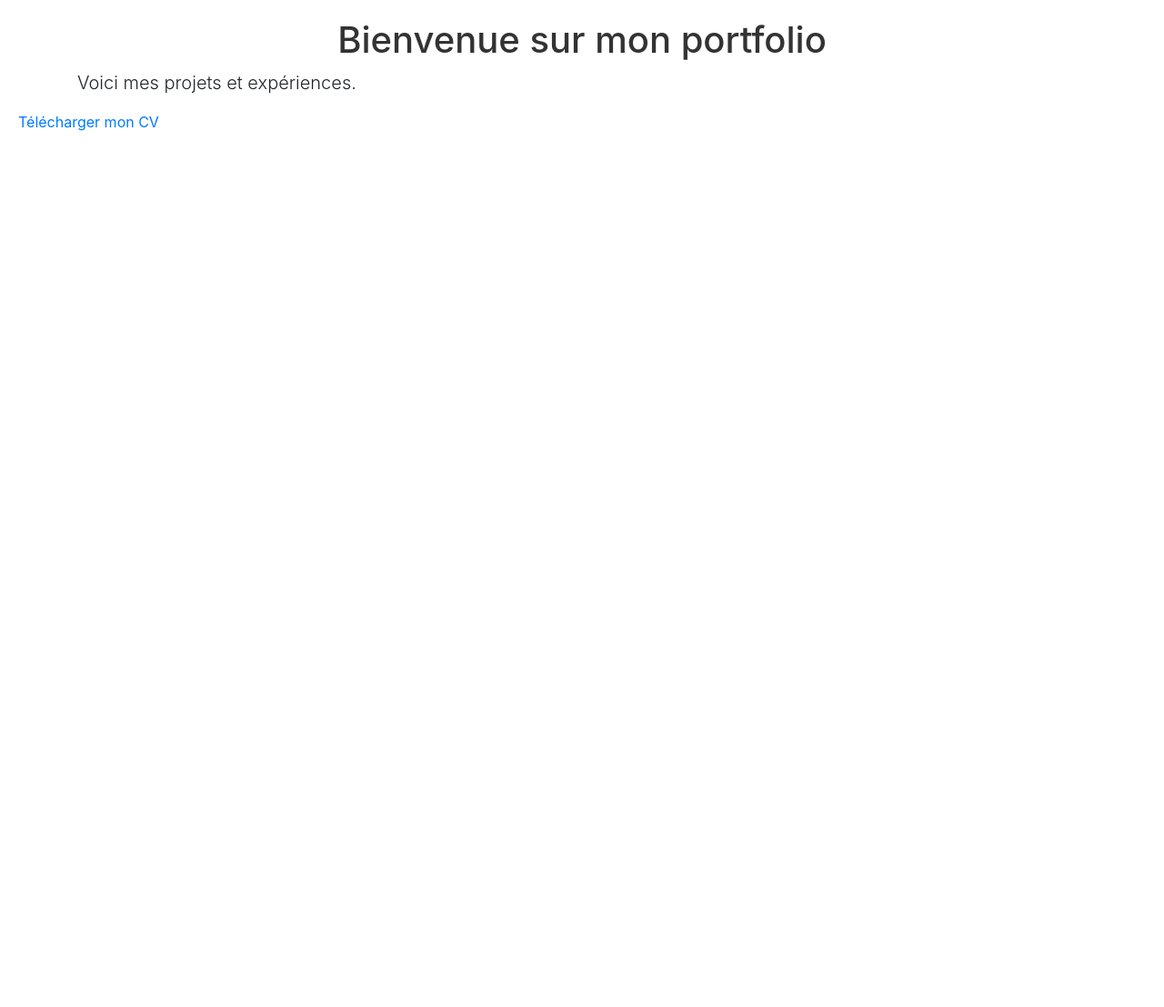
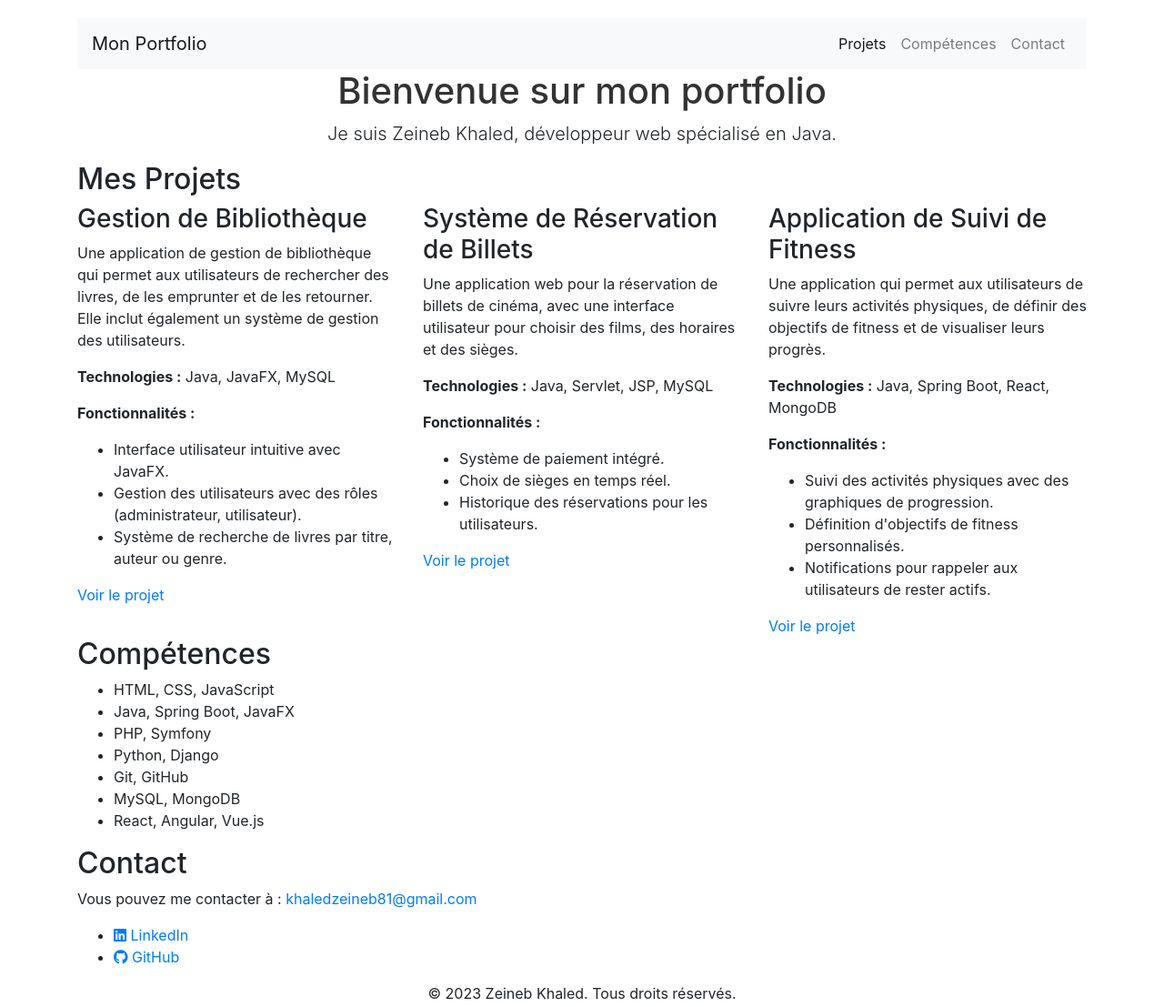
Before and after one commit to KhaledZeineb/KhaledZeineb.github.io, a plain HTML site: page index.html in a window 1280 px wide. Shown: the whole page at 91% size. Before the commit the page ends 800 px from the top, so only its background shows below. Drawn offline with nearby package versions, Linux system fonts and the light colour scheme.

Commit message:
Initial commit

```diff
--- a/index.html
+++ b/index.html
@@ -6,14 +6,113 @@
     <title>Mon Portfolio - Développeur Web</title>
     <link rel="stylesheet" href="style.css">
     <link rel="stylesheet" href="https://stackpath.bootstrapcdn.com/bootstrap/4.5.2/css/bootstrap.min.css">
-
+    <link rel="stylesheet" href="https://cdnjs.cloudflare.com/ajax/libs/font-awesome/5.15.3/css/all.min.css">
+    <meta name="description" content="Portfolio de Zeineb Khaled, développeur web spécialisé en Java.">
+    <meta name="keywords" content="développeur web, Java, portfolio">
 </head>
 <body>
     <div class="container">
-        <h1 class="text-center">Bienvenue sur mon portfolio</h1>
-        <p class="lead">Voici mes projets et expériences.</p>
+        <header>
+            <nav class="navbar navbar-expand-lg navbar-light bg-light">
+                <a class="navbar-brand" href="#">Mon Portfolio</a>
+                <button class="navbar-toggler" type="button" data-toggle="collapse" data-target="#navbarSupportedContent" aria-controls="navbarSupportedContent" aria-expanded="false" aria-label="Toggle navigation">
+                    <span class="navbar-toggler-icon"></span>
+                </button>
+                <div class="collapse navbar-collapse" id="navbarSupportedContent">
+                    <ul class="navbar-nav ml-auto">
+                        <li class="nav-item active">
+                            <a class="nav-link" href="#projects">Projets</a>
+                        </li>
+                        <li class="nav-item">
+                            <a class="nav-link" href="#skills">Compétences</a>
+                        </li>
+                        <li class="nav-item">
+                            <a class="nav-link" href="#contact">Contact</a>
+                        </li>
+                    </ul>
+                </div>
+            </nav>
+        </header>
+        <section id="hero">
+            <h1 class="text-center">Bienvenue sur mon portfolio</h1>
+            <p class="lead text-center">Je suis Zeineb Khaled, développeur web spécialisé en Java.</p>
+        </section>
+        <section id="projects">
+            <h2>Mes Projets</h2>
+            <div class="row">
+                <div class="col-md-4">
+                    <div class="project">
+                        <h3>Gestion de Bibliothèque</h3>
+                        <p>Une application de gestion de bibliothèque qui permet aux utilisateurs de rechercher des livres, de les emprunter et de les retourner. Elle inclut également un système de gestion des utilisateurs.</p>
+                        <p><strong>Technologies :</strong> Java, JavaFX, MySQL</p>
+                        <p><strong>Fonctionnalités :</strong>
+                            <ul>
+                                <li>Interface utilisateur intuitive avec JavaFX.</li>
+                                <li>Gestion des utilisateurs avec des rôles (administrateur, utilisateur).</li>
+                                <li>Système de recherche de livres par titre, auteur ou genre.</li>
+                            </ul>
+                        </p>
+                        <a href="https://github.com/votre-projet" target="_blank">Voir le projet</a>
+                    </div>
+                </div>
+                <div class="col-md-4">
+                    <div class="project">
+                        <h3>Système de Réservation de Billets</h3>
+                        <p>Une application web pour la réservation de billets de cinéma, avec une interface utilisateur pour choisir des films, des horaires et des sièges.</p>
+                        <p><strong>Technologies :</strong> Java, Servlet, JSP, MySQL</p>
+                        <p><strong>Fonctionnalités :</strong>
+                            <ul>
+                                <li>Système de paiement intégré.</li>
+                                <li>Choix de sièges en temps réel.</li>
+                                <li>Historique des réservations pour les utilisateurs.</li>
+                            </ul>
+                        </p>
+                        <a href="https://github.com/votre-projet" target="_blank">Voir le projet</a>
+                    </div>
+                </div>
+                <div class="col-md-4">
+                    <div class="project">
+                        <h3>Application de Suivi de Fitness</h3>
+                        <p>Une application qui permet aux utilisateurs de suivre leurs activités physiques, de définir des objectifs de fitness et de visualiser leurs progrès.</p>
+                        <p><strong>Technologies :</strong> Java, Spring Boot, React, MongoDB</p>
+                        <p><strong>Fonctionnalités :</strong>
+                            <ul>
+                                <li>Suivi des activités physiques avec des graphiques de progression.</li>
+                                <li>Définition d'objectifs de fitness personnalisés.</li>
+                                <li>Notifications pour rappeler aux utilisateurs de rester actifs.</li>
+                            </ul>
+                        </p>
+                        <a href="https://github.com/votre-projet" target="_blank">Voir le projet</a>
+                    </div>
+                </div>
+            </div>
+        </section>
+        <section id="skills">
+            <h2>Compétences</h2>
+            <ul>
+                <li>HTML, CSS, JavaScript</li>
+                <li>Java, Spring Boot, JavaFX</li>
+                <li>PHP, Symfony</li>
+                <li>Python, Django</li>
+                <li>Git, GitHub</li>
+                <li>MySQL, MongoDB</li>
+                <li>React, Angular, Vue.js</li>
+            </ul>
+        </section>
+        <section id="contact">
+            <h2>Contact</h2>
+            <p>Vous pouvez me contacter à : <a href="mailto:khaledzeineb81@gmail.com">khaledzeineb81@gmail.com</a></p>
+            <ul>
+                <li><a href="https://www.linkedin.com/in/zeineb-khaled/" target="_blank"><i class="fab fa-linkedin"></i> LinkedIn</a></li>
+                <li><a href="https://github.com/KhaledZeineb" target="_blank"><i class="fab fa-github"></i> GitHub</a></li>
+            </ul>
+        </section>
+        <footer class="text-center">
+            <p>&copy; 2023 Zeineb Khaled. Tous droits réservés.</p>
+        </footer>
     </div>
-    <a href="cv.pdf" download>Télécharger mon CV</a>
-
+    <script src="https://code.jquery.com/jquery-3.5.1.slim.min.js"></script>
+    <script src="https://cdn.jsdelivr.net/npm/@popperjs/core@2.9.2/dist/umd/popper.min.js"></script>
+    <script src="https://stackpath.bootstrapcdn.com/bootstrap/4.5.2/js/bootstrap.min.js"></script>
 </body>
 </html>
```
